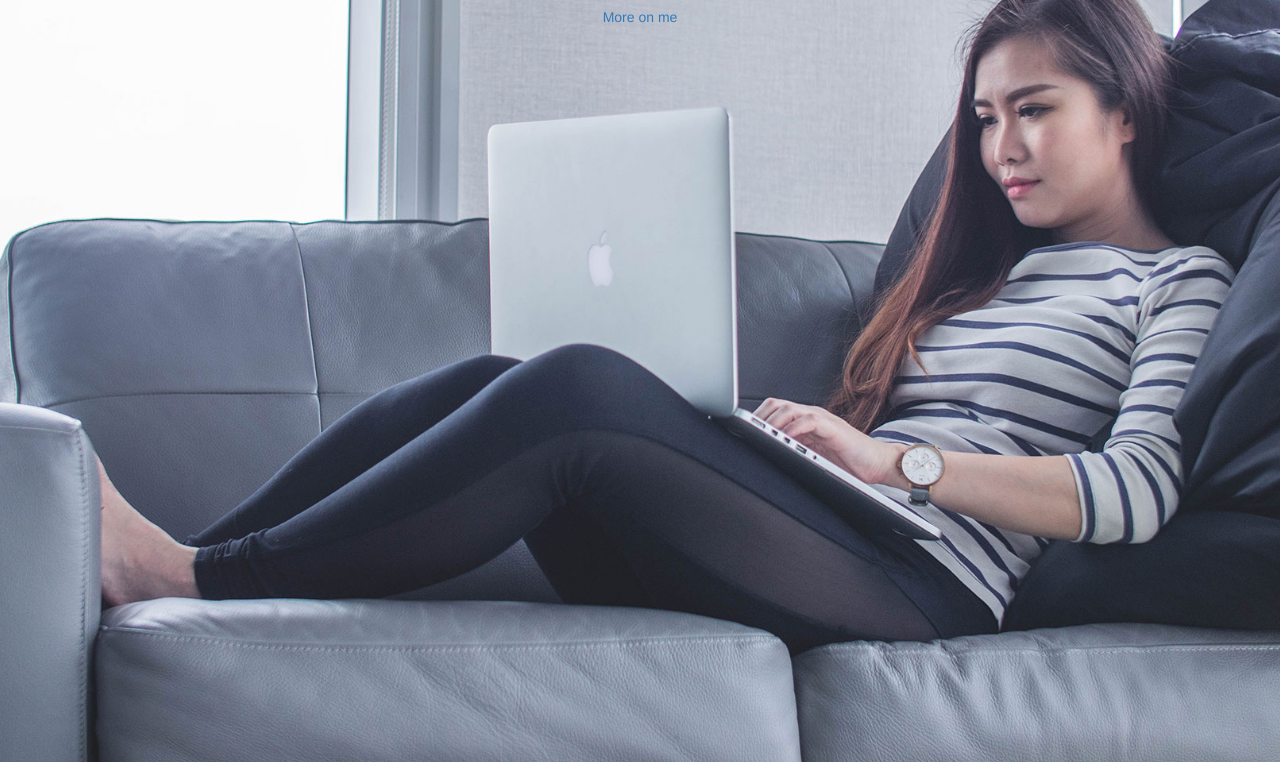
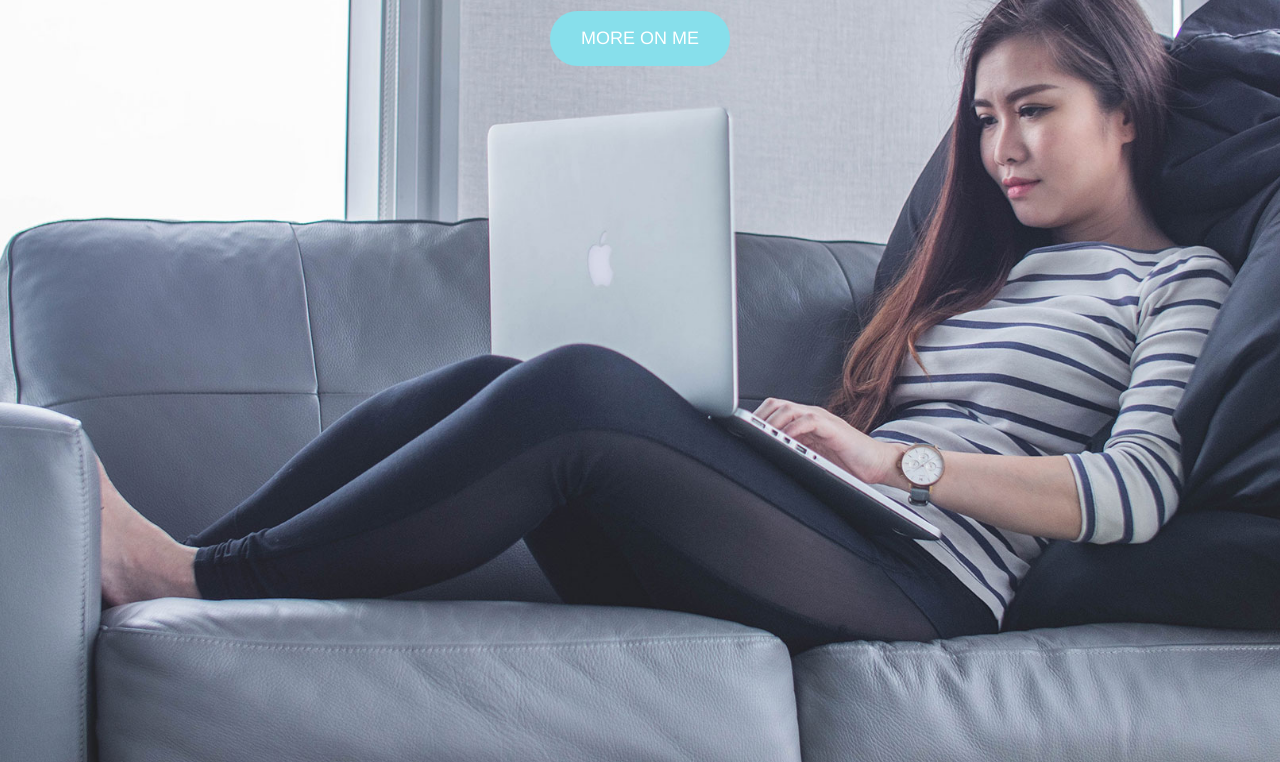
Before and after one commit to vinhtran543/portfolio, a plain HTML site: page public/index.html in a window 1280 px wide. Shown: the part 278-1040 px from the top of the page. Drawn offline with nearby package versions, Linux system fonts and the light colour scheme.

Commit message:
Added in button for the showcase. The fade in color animation for the button needs more work.

```diff
--- a/public/css/style.css
+++ b/public/css/style.css
@@ -35,7 +35,8 @@ header{
 /* CSS for a tags (hyperlinks) inside the header tag*/
 header a{
     color: white;
-    text-decoration: none; /*remove underline from links*/
+    /* text-decoration: none;  */
+    text-decoration: none !important; /*remove underline from links*/
     text-transform: uppercase;
     font-size: 16px;
     display:inline-block;
@@ -92,6 +93,53 @@ header a:hover{
 
     text-align:center;
     color:white;
+}
+
+#showcase .button {
+    background-color: rgb(135, 223, 235);
+    border: none;
+    color: white;
+    width: 180px;
+    padding: 15px;
+    text-align: center;
+    text-decoration: none;
+    display: inline-block;
+    font-size: 18px;
+    margin: 4px 2px;
+    cursor: pointer;
+    border-radius: 50px;
+  }
+
+.button span {
+    cursor: pointer;
+    display: inline-block;
+    position: relative;
+    transition: 0.5s;
+  }
+
+ .button span:after {
+    content: '\00bb';
+    position: absolute;
+    opacity: 0;
+    top: 0;
+    right: -20px;
+    transition: 0.5s;
+  }
+
+.button:hover span {
+    padding-right: 25px;
+  }
+
+.button:hover span:after {
+    opacity: 1;
+    right: 0;
+  }
+
+.button:hover {opacity: 1}
+
+#showcase a{
+    text-decoration: none !important; /*remove underline from links*/
+    text-transform: uppercase;
 }
 
 #showcase h1{
--- a/public/index.html
+++ b/public/index.html
@@ -26,7 +26,7 @@
                 <nav> <!-- Navigation link tag -->
                     <ul> <!-- unordered list for menu -->
                         <li class ="current"><a href="index.html">Home</a></li>
-                        <li><a href="about.html">About</a></li>
+                        <li><a href="#aboutme">About</a></li>
                         <li><a href="projects.html">Projects</a></li>
                     </ul>
                 </nav>
@@ -37,8 +37,9 @@
             <div class="container">
                 <h1>Hello, I'm Vinh Tran</h1>
                 <p>A UC Davis Computer Scientist Graduate</p>
-                <a href="#aboutme">More on me</a>
-                <!-- <input type="button" onClick="document.getElementById('aboutme').scrollIntoView();" /> -->
+                <a href="#aboutme" class="button"><span>MORE ON ME</span></a>
+                <!-- <a href="#aboutme" class="button">More on me</a>  -->
+                <!-- <a href="#aboutme">More on me</a> -->
             </div>
         </section>
 
```
